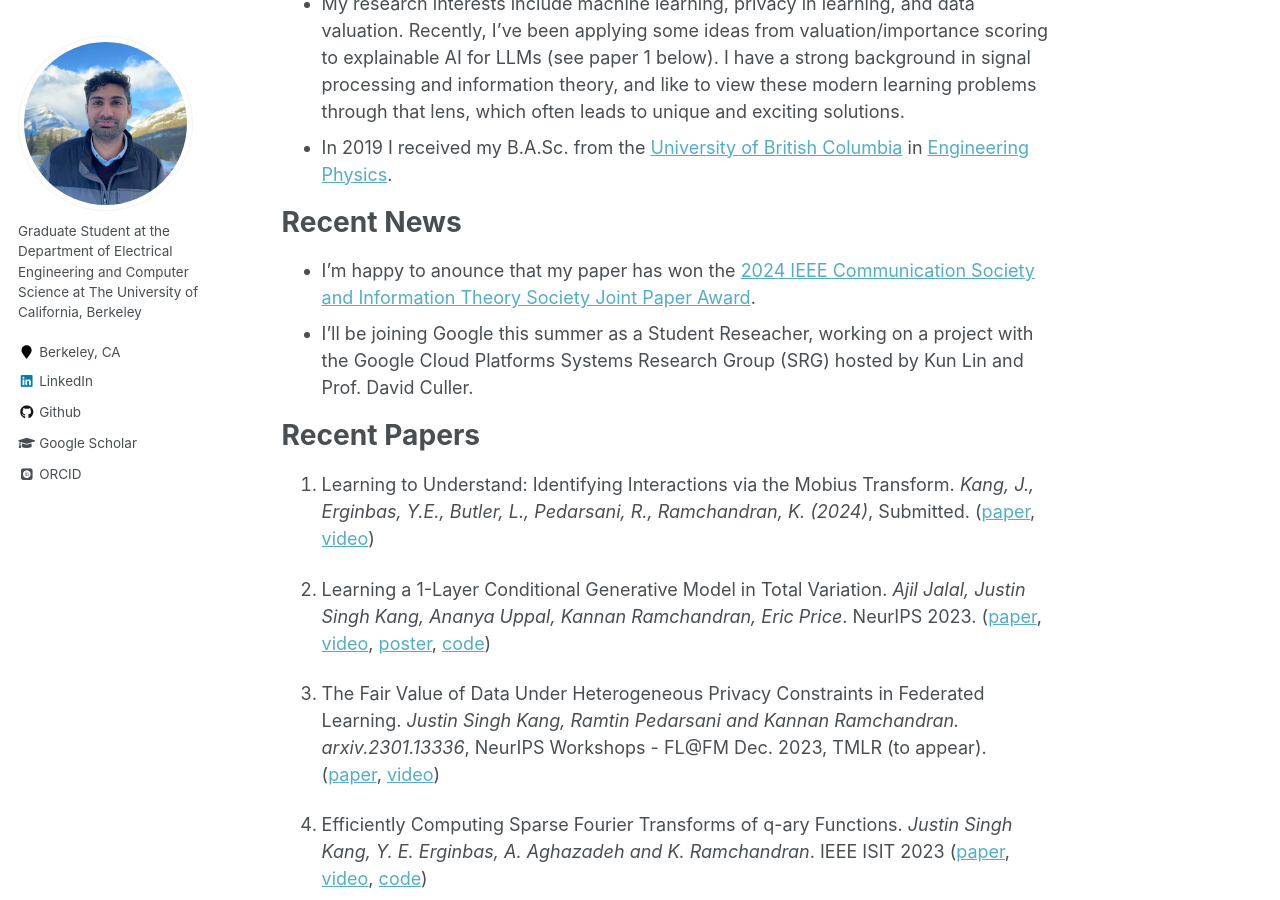
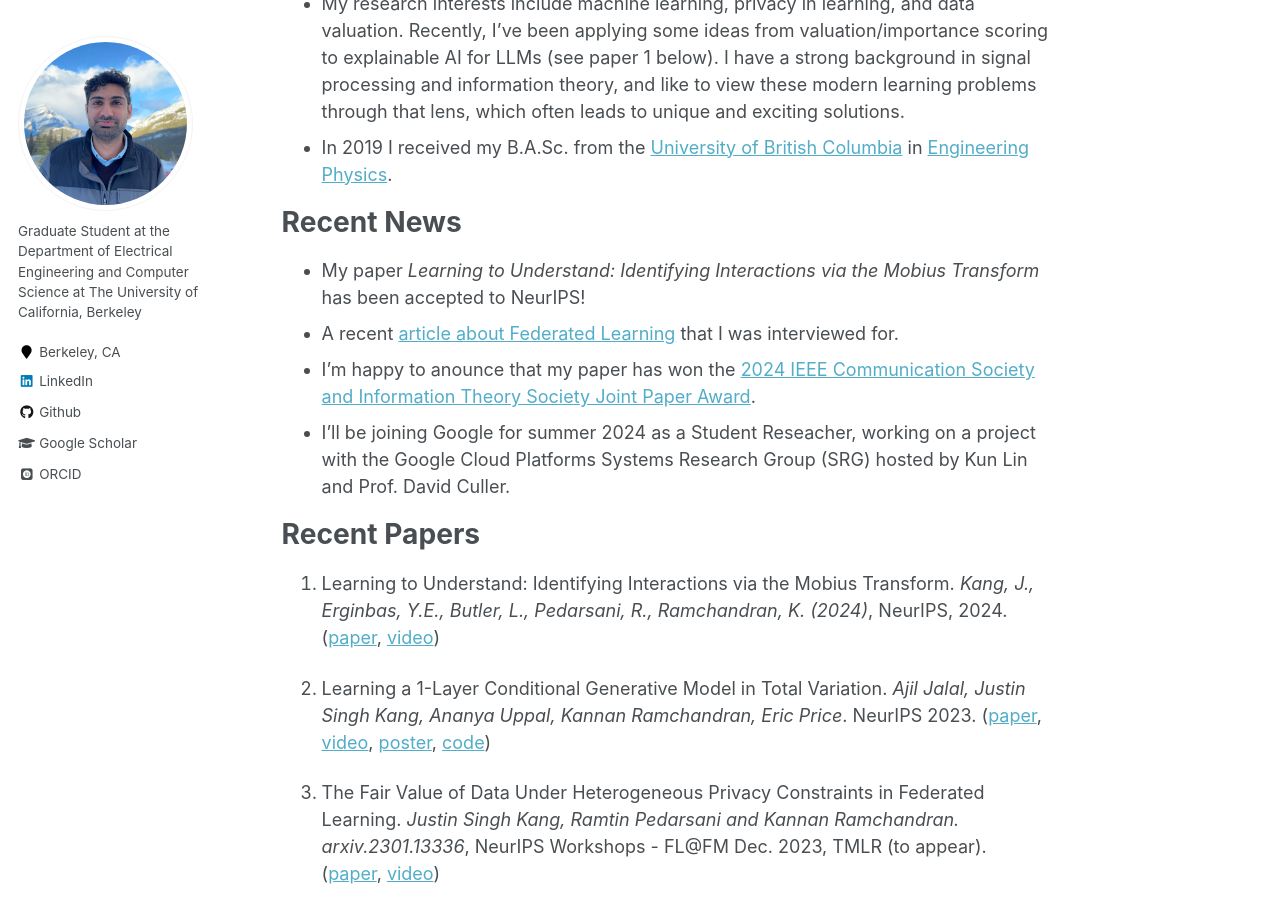
Before and after one commit to justinkang221/justinkang221.github.io, a Jekyll site: the page built from _pages/about.md, in a window 1280 px wide and 900 px high, scrolled down 374 px. Built offline with Jekyll 4.4.1, drawn with Linux system fonts in a browser that asks for light colours; some web fonts are replaced.

Commit message:
updated about me

```diff
--- a/_pages/about.md
+++ b/_pages/about.md
@@ -16,13 +16,17 @@ Welcome to my website. You can find my <a href='publications'>Publications</a>,
 
 Recent News
 ======
+
+* My paper *Learning to Understand: Identifying Interactions via the Mobius Transform* has been accepted to NeurIPS!
+* A recent <a href="https://builtin.com/articles/what-is-federated-learning">article about Federated Learning</a> that I was interviewed for.
 * I'm happy to anounce that my paper has won the <a href="https://www.itsoc.org/news/recipients-2024-ieee-communication-society-and-information-theory-society-joint-paper-award">2024 IEEE Communication Society and Information Theory Society Joint Paper Award</a>.
-* I'll be joining Google this summer as a Student Reseacher, working on a project with the Google Cloud Platforms Systems Research Group (SRG) hosted by Kun Lin and Prof. David Culler.
+* I'll be joining Google for summer 2024 as a Student Reseacher, working on a project with the Google Cloud Platforms Systems Research Group (SRG) hosted by Kun Lin and Prof. David Culler.
+
 
 Recent Papers
 ======
 
-1. Learning to Understand: Identifying Interactions via the Mobius Transform. *Kang, J., Erginbas, Y.E., Butler, L., Pedarsani, R., Ramchandran, K. (2024)*, Submitted. (<a href="https://arxiv.org/abs/2402.02631">paper</a>, <a href="https://www.youtube.com/watch?v=5-OHk25H1mE">video</a>)
+1. Learning to Understand: Identifying Interactions via the Mobius Transform. *Kang, J., Erginbas, Y.E., Butler, L., Pedarsani, R., Ramchandran, K. (2024)*, NeurIPS, 2024. (<a href="https://arxiv.org/abs/2402.02631">paper</a>, <a href="https://www.youtube.com/watch?v=5-OHk25H1mE">video</a>)
 
 2. Learning a 1-Layer Conditional Generative Model in Total Variation. *Ajil Jalal, Justin Singh Kang, Ananya Uppal, Kannan Ramchandran, Eric Price*. NeurIPS 2023. (<a href='https://openreview.net/forum?id=wImYhdu4VF'>paper</a>, <a href='https://nips.cc/virtual/2023/poster/70066'>video</a>, <a href='https://nips.cc/media/PosterPDFs/NeurIPS%202023/70066.png?t=1702321855.5320883'>poster</a>, <a href='https://github.com/basics-lab/learningGenerativeModels'>code</a>)
 
```
